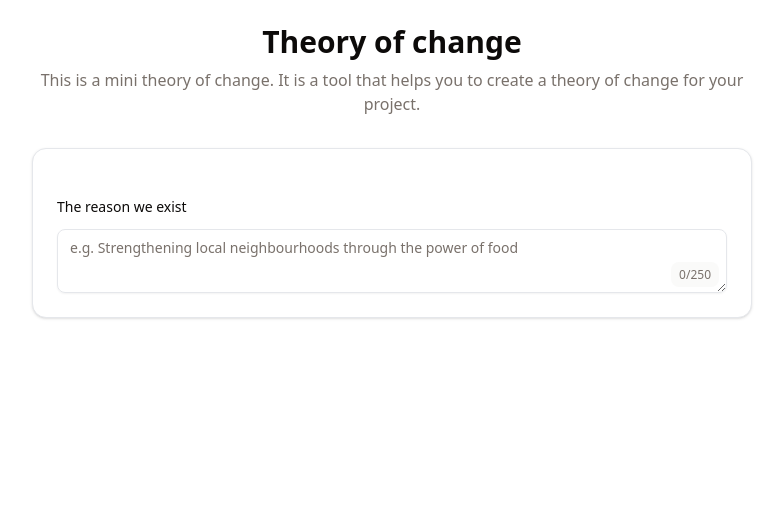
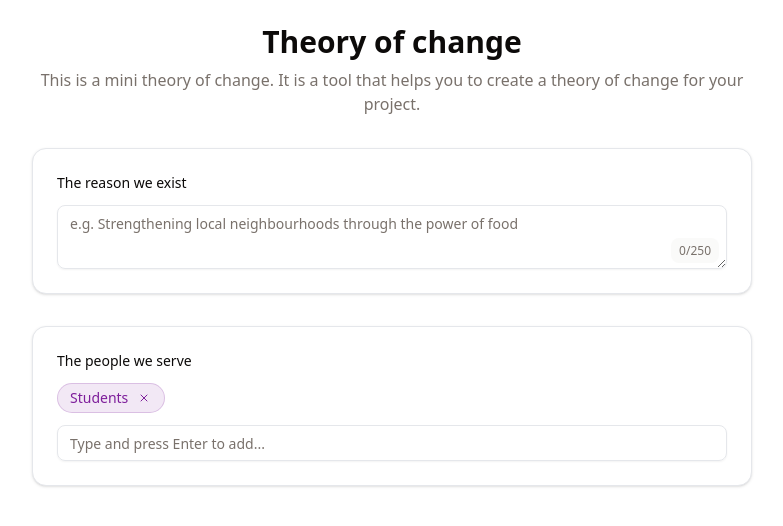
Before and after one commit to Risbel/mini-theory-of-change-challenge, a React (Vite) app: page / in a window 1280 px wide. Shown: the top 526 px of the page, without its empty margins (248-1031 px from the left). Built offline with nearby package versions, Linux system fonts and the light colour scheme.

Commit message:
feat: Add `TagInputCard`

```diff
--- /dev/null
+++ b/src/components/TagInputCard/TagInputCard.jsx
@@ -0,0 +1,84 @@
+import { useState } from "react";
+import { Input } from "@/components/ui/input";
+import { Card, CardContent } from "@/components/ui/card";
+
+const TagInputCard = ({ tags = [], onChange = () => {}, className = "" }) => {
+  const [inputValue, setInputValue] = useState("");
+
+  const handleKeyDown = (e) => {
+    if (e.key === "Enter") {
+      e.preventDefault();
+      addTag();
+    } else if (e.key === "Backspace" && inputValue === "" && tags.length > 0) {
+      e.preventDefault();
+      removeLastTag();
+    }
+  };
+
+  const addTag = () => {
+    const trimmedValue = inputValue.trim();
+    if (trimmedValue && !isDuplicate(trimmedValue)) {
+      const newTags = [...tags, trimmedValue];
+      onChange(newTags);
+      setInputValue("");
+    }
+  };
+
+  const removeTag = (indexToRemove) => {
+    const newTags = tags.filter((_, index) => index !== indexToRemove);
+    onChange(newTags);
+  };
+
+  const removeLastTag = () => {
+    if (tags.length > 0) {
+      const newTags = tags.slice(0, -1);
+      onChange(newTags);
+    }
+  };
+
+  const isDuplicate = (value) => {
+    return tags.some((tag) => tag.toLowerCase() === value.toLowerCase());
+  };
+
+  return (
+    <Card className={className}>
+      <CardContent className="space-y-3">
+        <label htmlFor="people-tags-input" className="block text-sm font-medium text-foreground">
+          The people we serve
+        </label>
+
+        <div className="flex flex-wrap gap-2">
+          {tags.map((tag, index) => (
+            <div
+              key={index}
+              className="inline-flex items-center gap-1 px-3 py-1 rounded-full text-sm bg-primary/10 text-primary border border-primary/20"
+            >
+              <span>{tag}</span>
+              <button
+                type="button"
+                onClick={() => removeTag(index)}
+                className="ml-1 hover:bg-primary/20 rounded-full p-0.5 transition-colors"
+                aria-label={`Remove ${tag} tag`}
+              >
+                <svg className="w-3 h-3" fill="none" stroke="currentColor" viewBox="0 0 24 24">
+                  <path strokeLinecap="round" strokeLinejoin="round" strokeWidth={2} d="M6 18L18 6M6 6l12 12" />
+                </svg>
+              </button>
+            </div>
+          ))}
+        </div>
+
+        <Input
+          id="people-tags-input"
+          value={inputValue}
+          onChange={(e) => setInputValue(e.target.value)}
+          onKeyDown={handleKeyDown}
+          placeholder="Type and press Enter to add..."
+          className="w-full"
+        />
+      </CardContent>
+    </Card>
+  );
+};
+
+export default TagInputCard;
--- /dev/null
+++ b/src/components/TagInputCard/index.js
@@ -0,0 +1 @@
+export { default as TagInputCard } from "./TagInputCard.jsx";
--- a/src/components/TextareaCard/TextareaCard.jsx
+++ b/src/components/TextareaCard/TextareaCard.jsx
@@ -9,7 +9,7 @@ const TextareaCard = ({ maxLength = 250, value = "", onChange = () => {}, classN
 
   return (
     <Card className={className}>
-      <CardContent className="space-y-3 pt-6">
+      <CardContent className="space-y-3">
         <label htmlFor="reason-textarea" className="block text-sm font-medium text-foreground">
           The reason we exist
         </label>
--- /dev/null
+++ b/src/components/ui/input.jsx
@@ -0,0 +1,24 @@
+import * as React from "react"
+
+import { cn } from "@/lib/utils"
+
+function Input({
+  className,
+  type,
+  ...props
+}) {
+  return (
+    <input
+      type={type}
+      data-slot="input"
+      className={cn(
+        "file:text-foreground placeholder:text-muted-foreground selection:bg-primary selection:text-primary-foreground dark:bg-input/30 border-input h-9 w-full min-w-0 rounded-md border bg-transparent px-3 py-1 text-base shadow-xs transition-[color,box-shadow] outline-none file:inline-flex file:h-7 file:border-0 file:bg-transparent file:text-sm file:font-medium disabled:pointer-events-none disabled:cursor-not-allowed disabled:opacity-50 md:text-sm",
+        "focus-visible:border-ring focus-visible:ring-ring/50 focus-visible:ring-[3px]",
+        "aria-invalid:ring-destructive/20 dark:aria-invalid:ring-destructive/40 aria-invalid:border-destructive",
+        className
+      )}
+      {...props} />
+  );
+}
+
+export { Input }
--- a/src/pages/MiniTheoryOfChange.jsx
+++ b/src/pages/MiniTheoryOfChange.jsx
@@ -1,8 +1,10 @@
 import { TextareaCard } from "@/components/TextareaCard";
+import { TagInputCard } from "@/components/TagInputCard";
 import React, { useState } from "react";
 
 const MiniTheoryOfChange = () => {
   const [reasonValue, setReasonValue] = useState("");
+  const [peopleTags, setPeopleTags] = useState(["Students"]);
 
   return (
     <div className="max-w-3xl mx-auto p-6 space-y-8">
@@ -14,6 +16,7 @@ const MiniTheoryOfChange = () => {
       </div>
 
       <TextareaCard value={reasonValue} onChange={setReasonValue} />
+      <TagInputCard tags={peopleTags} onChange={setPeopleTags} />
     </div>
   );
 };
```
